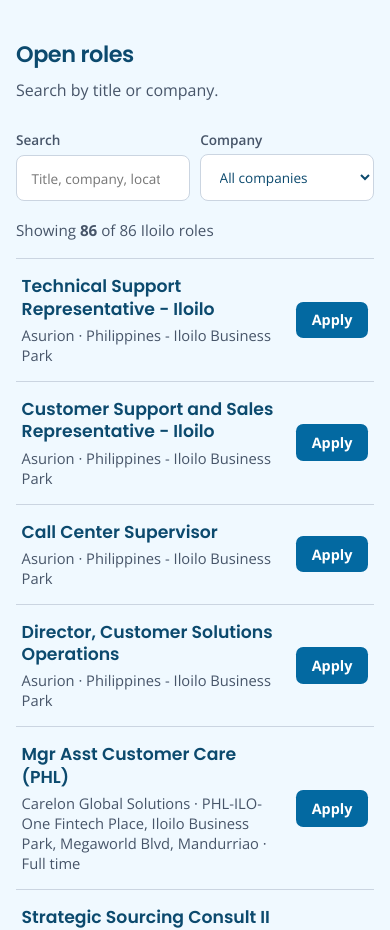
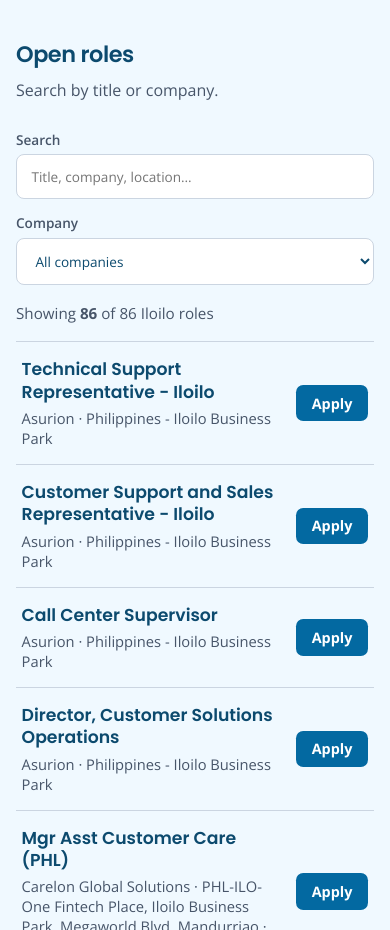
Before and after one commit to itskenlim/iloilojobs, a Next.js app in the folder web/: page / in a window 390 px wide. Shown: the part 1200-2130 px from the top of the page. Built offline with nearby package versions, Linux system fonts and the light colour scheme.

Commit message:
optimize ui

```diff
--- a/web/src/app/globals.css
+++ b/web/src/app/globals.css
@@ -285,13 +285,7 @@ main {
 
 @media (max-width: 640px) {
   .filters {
-    grid-template-columns: 1fr 1fr;
-    gap: 0.65rem;
-  }
-
-  .filter input,
-  .filter select {
-    padding: 0.65rem 0.7rem;
+    grid-template-columns: 1fr;
   }
 }
 
```
